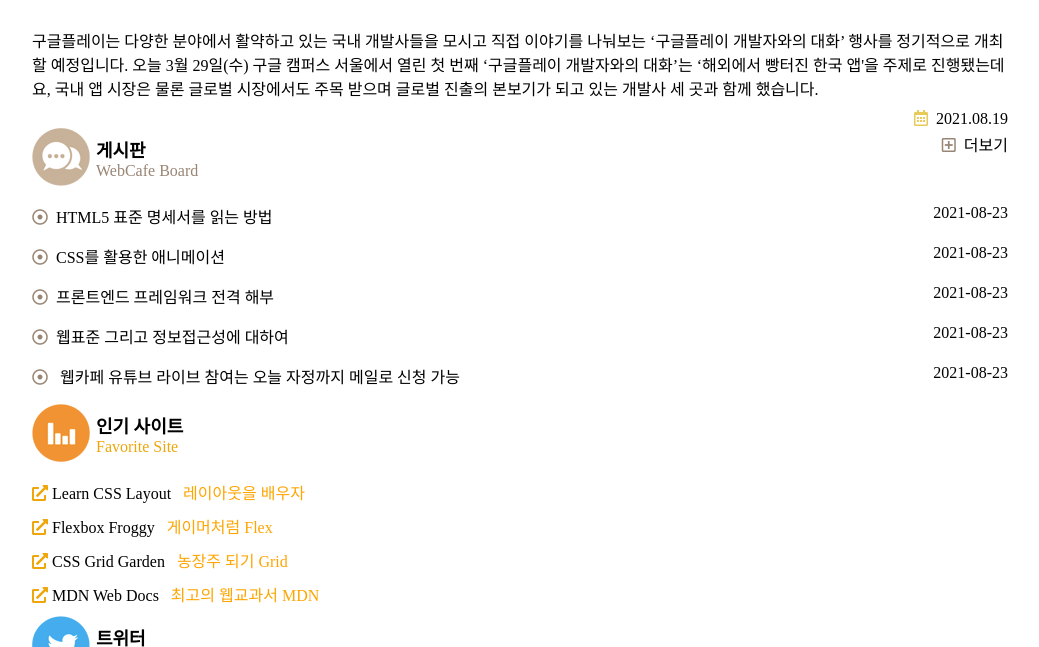
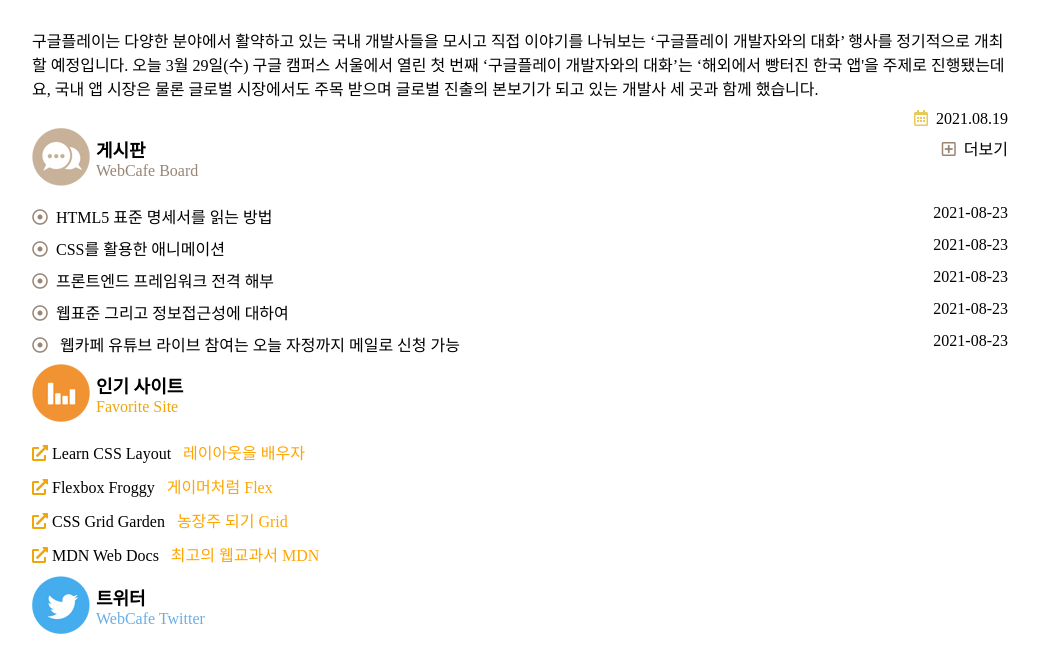
Before and after one commit to kjm541006/zeroConnecTo, a website: page RWD/index.html in a window 1280 px wide. Shown: the part 1520-2167 px from the top of the page, without its empty margins (120-1159 px from the left). Drawn offline with Linux system fonts and the light colour scheme; grey boxes are pictures that could not be loaded; a web font is replaced by a local one.

Commit message:
게시판 디자인 완성

```diff
--- a/RWD/css/index.css
+++ b/RWD/css/index.css
@@ -227,25 +227,33 @@
 .board {
   position: relative;
 }
-.board__more {
-  position: absolute;
-  top: var(--spacing-base);
-  right: 0;
-  transform: translateY(-50%);
-}
 
 .board__item {
   display: flex;
   flex-flow: row nowrap;
   justify-content: space-between;
-  margin: var(--spacing-base) 0;
+  margin: var(--spacing-xs) 0;
 }
 
 .board__link {
-  width: 70%;
+  /* flex-grow: 1; */
+  width: calc(100% - 6rem);
+  white-space: nowrap; /* 개행금지 */
   overflow: hidden;
   text-overflow: ellipsis;
-  white-space: nowrap;
+}
+
+.board__date {
+  flex-grow: 1;
+  text-align: right;
+}
+
+.board__more {
+  position: absolute;
+  top: 0;
+  right: 0;
+  padding: var(--spacing-xs);
+  transform: translateX(var(--spacing-xs));
 }
 
 /* 공통 인기사이트 */
```
